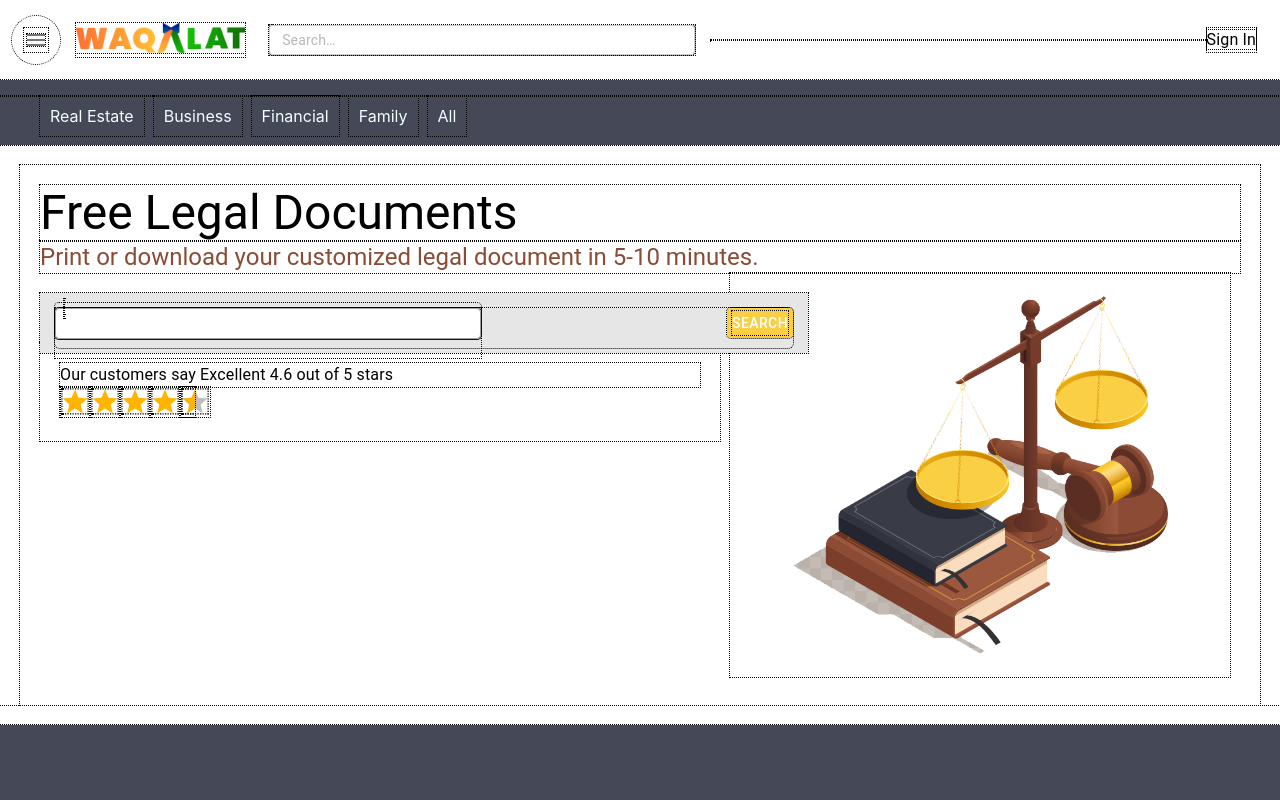
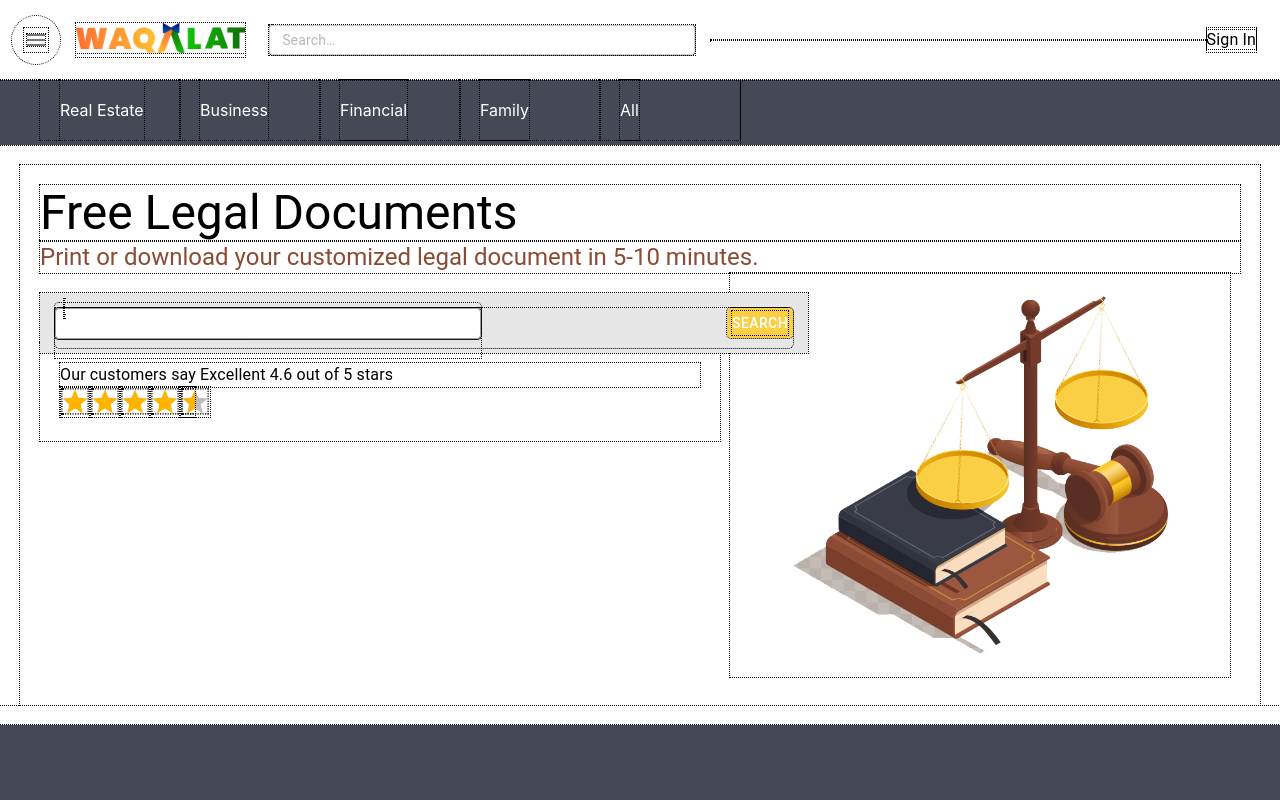
Before and after one commit to Jitesh291/waqalat-1, a React (Create React App) app: page / in a window 1280 px wide. Shown: the top 800 px of the page. Built offline with nearby package versions, Linux system fonts and the light colour scheme.

Commit message:
Nav dropdown added, standard color scheme set

```diff
--- a/src/components/Home/Home.css
+++ b/src/components/Home/Home.css
@@ -1,72 +1,86 @@
+.page-1{
+    height: 100%;
+    display: block;
+}
+.page-2{
+    height: 100%;
+    display: block;
+}
 .top-menu {
-    position: relative;
     background: #454857;
-    z-index: 1;
-    display: table;
+    display: flex;
+    align-items: center;
     height: 65px;
     width: 100%;
-
 }
 
 .category-list {
     text-align: left;
     list-style: none;
-    padding: 0;
-    margin: 0;
-    margin-block-start: 1em;
-    margin-block-end: 1em;
-    margin-inline-start: 0px;
-    margin-inline-end: 0px;
-    padding-inline-start: 40px;
-    align-items: center;
+    height: 65px;
 }
 
-.category-list-item {
+.category-list-item{
     float: left;
-    margin-right: 10px;
     text-align: center;
-    display: list-item;
-    color: azure;
-    padding:10px;
-    transition-duration: 0.3s;
-    cursor: pointer;
+    height: 60px;
+    color: var(--white);
+    padding: 0 20px;
+    width:100px;
+    display: block;
+    position: relative;
+}
+
+li div {
+    height:60px;
+    display:table-cell;
+    vertical-align : middle;
+}
+
+li:hover ul {
+    display: block;
+    position: absolute;
+}
+li:hover li {
+    float: none;
 }
 
 li:hover,
 li:focus-within {
-  background: rgb(223, 223, 223);
-  cursor: pointer;
-  color: #454857;
-}
-.page-1{
-    height: 100%;
-    display: block;
+    background: var(--darkWhite);
+    cursor: pointer;
+    color: #454857;
 }
 
 .dropdown {
-    background:#454857;
-	visibility: hidden;
+    background-color: var(--darkWhite);
+    color: var(--darkGrey);
+    visibility: hidden;
     opacity: 0;
-    min-width: 5rem;
+    width:240px;
     position: absolute;
     transition: all 0.5s ease;
-    margin-top: 1rem;
-    left: 0;
-    display: none;
-  }
-  ul li:hover > ul,
-  ul li:focus-within > ul,
-  .dropdown:hover,
-  .dropdown:focus {
-     visibility: visible;
-     opacity: 1;
-     display: block;
-  }
+    left:0;
+    box-shadow: 0 6px 10px rgba(0,0,0,0.15);
+    line-height: 45px;
+}
 
-  .dropdown li {
-      clear: both;
+.category-list li:hover .dropdown{
+    transition: all 0.3s ease;
+    top: 65px;
+    opacity:1;
+    visibility: visible;
+}
+
+.dropdown li{
     width: 100%;
-  }
+    display: block;
+    padding: 0 0 0 15px;
+    font-weight: 400;
+    border-radius: 0px;
+}
+
+
 .search-bar {
     position: absolute;
     z-index: 4;
--- a/src/components/Home/Home.js
+++ b/src/components/Home/Home.js
@@ -9,27 +9,54 @@ export default class Home extends Component {
         return (
             <React.Fragment>
             <div className='page-1'>
+                <nav>
                 <div className='top-menu'>
                     <ul className='category-list'>
-                        <li className='category-list-item'>Real Estate</li>
+                        <li className='category-list-item'><div>Real Estate</div>
                             <ul className="dropdown">
-                                <li>Sub-1</li>
-                                <li>Sub-2</li>
-                                <li>Sub-3</li>
+                                <li className="dropdown-item">Sub-1</li>
+                                <li className="dropdown-item">Sub-2</li>
+                                <li className="dropdown-item">Sub-3</li>
                             </ul>
-                        <li className='category-list-item'>Business</li>
-                        <li className='category-list-item'>Financial</li>
-                        <li className='category-list-item'>Family</li>
-                        <li className='category-list-item'>All</li>
+                        </li>
+                        <li className='category-list-item'><div>Business</div>
+                            <ul className="dropdown">
+                                <li className="dropdown-item">Sub-1</li>
+                                <li className="dropdown-item">Sub-2</li>
+                                <li className="dropdown-item">Sub-3</li>
+                            </ul>
+                        </li>
+                        <li className='category-list-item'><div>Financial</div>
+                            <ul className="dropdown">
+                                <li className="dropdown-item">Sub-1</li>
+                                <li className="dropdown-item">Sub-2</li>
+                                <li className="dropdown-item">Sub-3</li>
+                            </ul>
+                        </li>
+                        <li className='category-list-item'><div>Family</div>
+                            <ul className="dropdown">
+                                <li className="dropdown-item">Sub-1</li>
+                                <li className="dropdown-item">Sub-2</li>
+                                <li className="dropdown-item">Sub-3</li>
+                            </ul>
+                        </li>
+                        <li className='category-list-item'><div>All</div>
+                            <ul className="dropdown">
+                                <li className="dropdown-item">Sub-1</li>
+                                <li className="dropdown-item">Sub-2</li>
+                                <li className="dropdown-item">Sub-3</li>
+                            </ul>
+                        </li>
                     </ul>
                 </div>
+                </nav>
                 <div className='hero-image-container'>
                     <Typography variant='h3'>Free Legal Documents</Typography>
                     <Typography variant='h5' style={{'color': '#8B4B34'}}>Print or download your customized legal document in 5-10 minutes.</Typography>
                     <div className='search-bar'>
                         <div className='search-box'>
                             <TextField variant="outlined" style={{'height': '50px','float': 'left'}} />
-                            <Button style={{'backgroundColor':'#facf43', 'color': 'azure', 'height': '30px', 'float': 'right', 'padding': '5px'}}>SEARCH</Button>
+                            <Button style={{'backgroundColor':'#facf43', 'color': 'var(--white)', 'height': '30px', 'float': 'right', 'padding': '5px'}}>SEARCH</Button>
                         </div>
                     </div>
                     <div className='customer-rating'>
@@ -46,4 +73,3 @@ export default class Home extends Component {
         )
     }
 }
-// style={{'clear': 'right','padding': '20px', 'width': '500px', 'z-index': '2','position': 'absolute'}}
--- a/src/components/Home/ServiceCards.css
+++ b/src/components/Home/ServiceCards.css
@@ -52,7 +52,7 @@
 .service-cards-heading{
   text-align: center;
   margin: 60px;
-  color: azure;
+  color: var(--white);
 }
   /* Clear floats after the columns */
   .row:after {
--- a/src/index.css
+++ b/src/index.css
@@ -2,6 +2,7 @@
   --darkGrey: #454857;
   --grey: #4d4d4d;
   --lightGrey: rgb(179, 179, 179);
+  --darkWhite: rgb(223, 223, 223);
   --white: #ffffff;
   --yellow: #facf43;
   --brown: #8b4b34;
```
